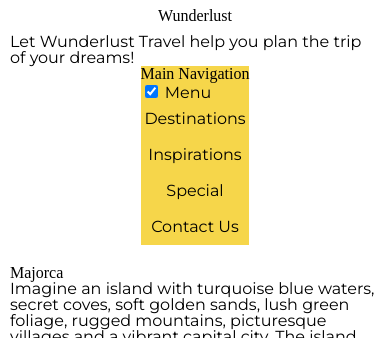
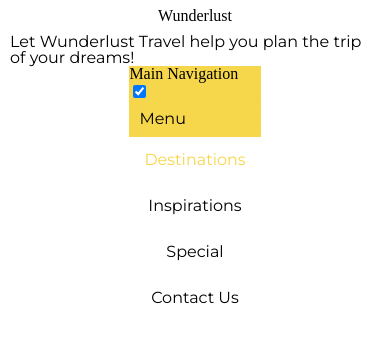
Before and after one commit to marcodc06/wunderlust24, a plain HTML site: page wunderlust-majorca.html in a window 390 px wide. Both pictures are taken after a click on the checkbox "Menu". Shown: the part 60-398 px from the top of the page. Drawn offline with Linux system fonts and the light colour scheme; a web font is replaced by a local one.

Commit message:
Update styles.css

```diff
--- a/styles.css
+++ b/styles.css
@@ -89,6 +89,48 @@ header h1 {
 nav {
     background-color: #F6D64A;
 }
+
+#menu-toggle {
+    display: flex;
+    justify-content: center;
+    align-items: center;
+}
+
+#menu-toggle label {
+    background-color: #F6D64A;
+    padding: 10px;
+    border-radius: 5px;
+    cursor: pointer;
+}
+
+#menu-toggle ul {
+    list-style: none;
+    padding: 0;
+    margin: 0;
+    display: flex;
+    justify-content: center;
+}
+
+#menu-toggle li {
+    margin: 0 15px;
+}
+
+#menu-toggle a {
+    color: #000000;
+    background-color: #FFFFFF;
+    text-decoration: none;
+    font-family: 'Montserrat', sans-serif;
+    padding: 10px;
+    display: block;
+    border-radius: 5px;
+}
+
+
+#menu-toggle .active a {
+    color: #F6D64A;
+    background-color: #FFFFFF;
+}
+
 nav ul {
     display: flex;
     flex-direction: column;
@@ -141,12 +183,21 @@ nav ul li a {
     margin: 10px 0;
 }
 
+#menuToggle {
+    display: none;
+}
+
+#menuToggle:checked + label + nav {
+    left: 0;
+    transition: 0.3s;
+}
 
 #contact {
-    padding: 10px;
+    padding: 20px;
+    background-color: #FFFFFF;
 }
 #contact form {
-    background-color: #9B26B0;
+    background-color: #FFFFFF;
     color: #222222;
     padding: 20px;
     border-radius: 5px;
@@ -177,3 +228,33 @@ footer a {
     color: #000000;
     text-decoration: none;
 }
+
+@media (max-width: 768px) {
+    #menu-toggle {
+        display: block;
+    }
+
+    #menu-toggle label {
+        display: block;
+    }
+
+    #menu-toggle ul {
+        display: none;
+        flex-direction: column;
+        width: 100%;
+        background-color: #FFFFFF;
+    }
+
+    #menu-toggle input:checked + label + ul {
+        display: flex;
+    }
+
+    #menu-toggle li {
+        margin: 0;
+    }
+
+    #menu-toggle a {
+        padding: 15px;
+        text-align: center;
+    }
+}
```
